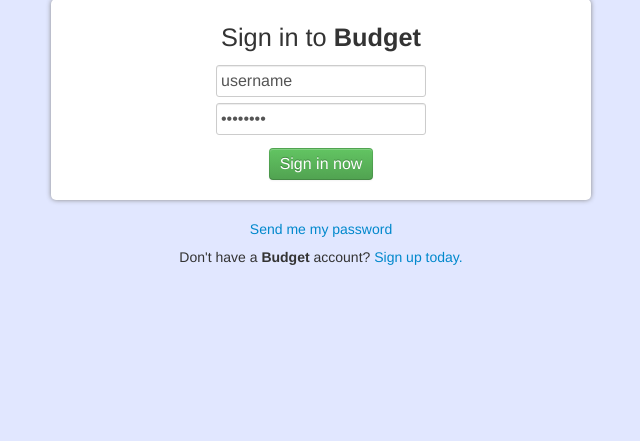
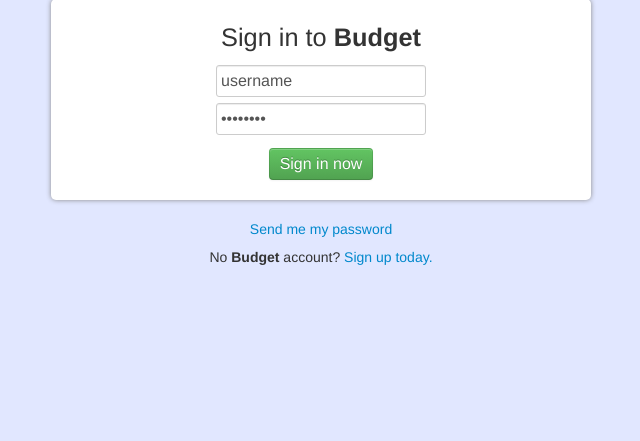
Before and after one commit to eloyz/budget, a Django app: page /accounts/login/ in a window 1280 px wide. Shown: the part 21-462 px from the top of the page, without its empty margins (319-959 px from the left). Run offline with Django 3.2, Linux system fonts and the light colour scheme; parts of the project's set-up code (start-up, migrations or seed data) failed here and were passed over; some libraries are stand-ins or nearby versions.

Commit message:
Shortened sign up message.

```diff
--- a/templates/registration/login.html
+++ b/templates/registration/login.html
@@ -50,7 +50,7 @@ content="user-scalable=no, initial-scale=1.0, maximum-scale=1.0, width=device-wi
 {% endif %}
 </p>
 
-<p class="sign-up">Don't have a <strong>Budget</strong> account?
+<p class="sign-up">No <strong>Budget</strong> account?
 	<a href="{% url registration_register %}">{% trans "Sign up today." %}</a>
 </p>
 
```
